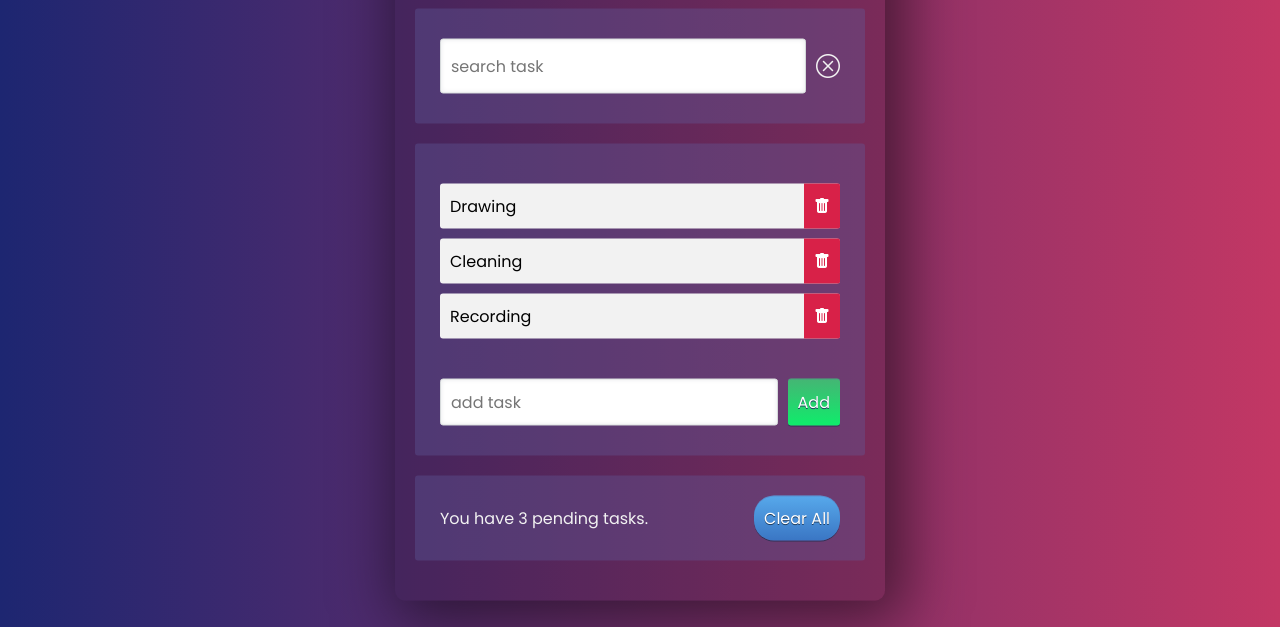
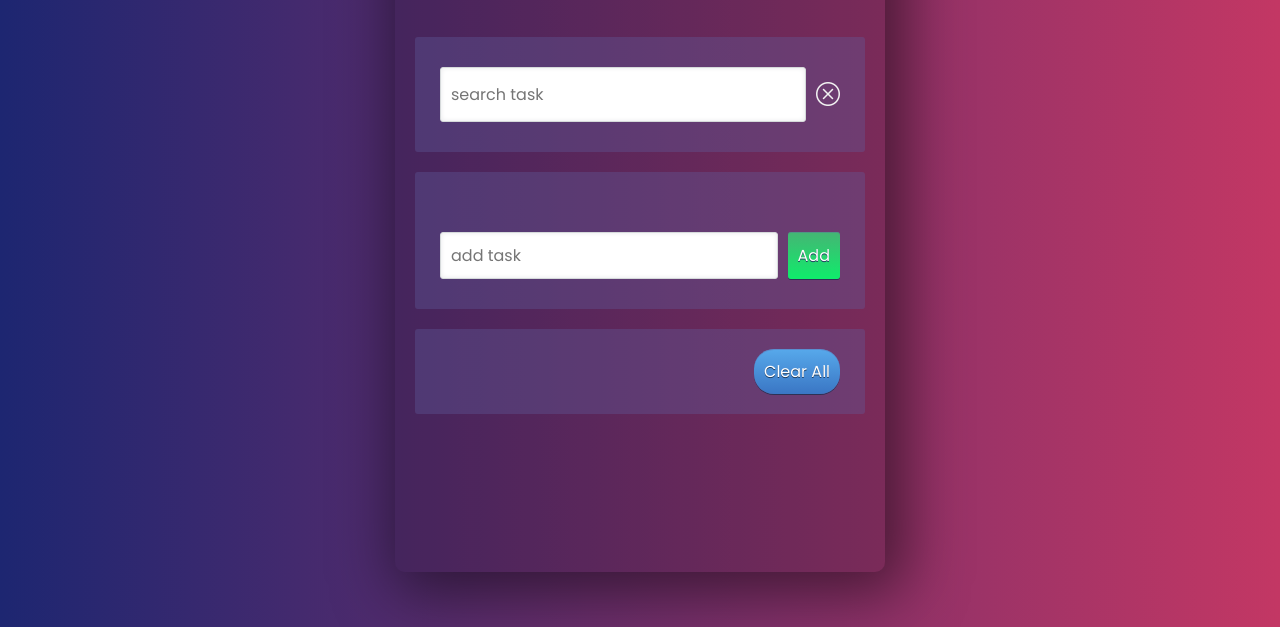
Before and after one commit to BlackMuiruri/todomanager-js, a plain HTML site: page index.html in a window 1280 px wide. Shown: the part 173-800 px from the top of the page. Drawn offline with nearby package versions, Linux system fonts and the light colour scheme.

Commit message:
static <li></li> elements removal

```diff
--- a/index.html
+++ b/index.html
@@ -29,15 +29,6 @@
           </div>
           <div class="task-box">
             <ul class="tasks">
-              <li>
-                <span>Drawing</span><i class="bi bi-trash-fill delete"></i>
-              </li>
-              <li>
-                <span>Cleaning</span><i class="bi bi-trash-fill delete"></i>
-              </li>
-              <li>
-                <span>Recording</span><i class="bi bi-trash-fill delete"></i>
-              </li>
             </ul>
             <form class="add">
               <input
@@ -50,7 +41,7 @@
             </form>
           </div>
           <div class="message">
-            <span>You have 3 pending tasks.</span>
+            <span></span>
             <button class="clear">Clear All</button>
           </div>
         </section>
@@ -62,6 +53,6 @@
       crossorigin="anonymous"
     ></script>
     <script src="https://cdnjs.cloudflare.com/ajax/libs/gsap/3.11.4/gsap.min.js"></script>
-    <script src="./index.js"></script>
+    <script type="module" src="./index.js"></script>
   </body>
 </html>
```
